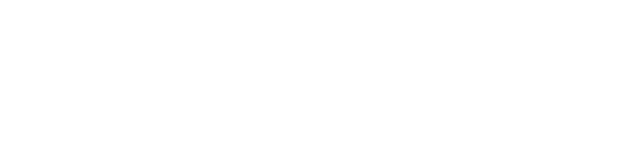
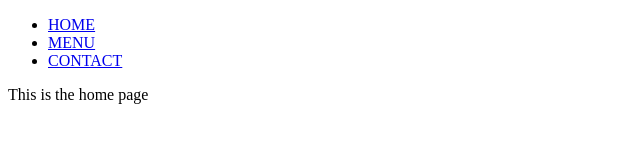
Before and after one commit to ald-p/restaurant-page, a website built with webpack: page dist/index.html in a window 1280 px wide. Shown: the whole page, without its empty margins (0-640 px from the left). Built offline with nearby package versions, Linux system fonts and the light colour scheme.

Commit message:
Add routing for nav links and page load

```diff
--- /dev/null
+++ b/src/components/nav/nav.js
@@ -0,0 +1,33 @@
+import { route }from "../../js/routing/router";
+
+const Nav = () => {
+  const navContainer = document.createElement('div');
+  navContainer.classList.add('nav-container');
+
+  const navLinksContainer = document.createElement('ul');
+
+  const homeLink = createNavLink('HOME', '/');
+  navLinksContainer.appendChild(homeLink);
+
+  const menuLink = createNavLink('MENU', '/menu');
+  navLinksContainer.appendChild(menuLink);
+
+  const contactLink = createNavLink('CONTACT', '/contact');
+  navLinksContainer.appendChild(contactLink);
+
+  navContainer.appendChild(navLinksContainer);
+
+  document.getElementById('nav').appendChild(navContainer);
+}
+
+const createNavLink = (linkText, path) => {
+  const navLinkItem = document.createElement('li');
+  const linkEl = document.createElement('a');
+  linkEl.href = path;
+  linkEl.onclick = route;
+  linkEl.textContent = linkText;
+  navLinkItem.appendChild(linkEl);
+  return navLinkItem;
+}
+
+export default Nav;
--- a/src/js/index.js
+++ b/src/js/index.js
@@ -0,0 +1,5 @@
+import Nav from "../components/nav/nav";
+import { handleLocation } from "./routing/router";
+
+Nav();
+handleLocation();
--- /dev/null
+++ b/src/js/pages/contact.js
@@ -0,0 +1,8 @@
+const Contact = () => {
+  const contactContent = document.createElement('div');
+  contactContent.textContent = 'This is the contact page';
+
+  return contactContent;
+}
+
+export default Contact;
--- /dev/null
+++ b/src/js/pages/home.js
@@ -0,0 +1,8 @@
+const Home = () => {
+  const homeContent = document.createElement('div');
+  homeContent.textContent = 'This is the home page';
+
+  return homeContent;
+}
+
+export default Home;
--- /dev/null
+++ b/src/js/pages/menu.js
@@ -0,0 +1,8 @@
+const Menu = () => {
+  const menuContent = document.createElement('div');
+  menuContent.textContent = 'This is the menu page';
+
+  return menuContent;
+}
+
+export default Menu;
--- /dev/null
+++ b/src/js/routing/router.js
@@ -0,0 +1,25 @@
+import Home from '../pages/home';
+import Menu from '../pages/menu';
+import Contact from '../pages/contact';
+
+const route = (e) => {
+  e.preventDefault();
+  window.history.pushState({}, "", e.target.href);
+  handleLocation();
+}
+
+const routes = {
+  "/": Home(),
+  "/menu": Menu(),
+  "/contact": Contact()
+};
+
+const handleLocation = () => {
+  const path = window.location.pathname;
+  const content = routes[path];
+  document.getElementById('page-content').replaceChildren(content);
+}
+
+window.onpopstate = handleLocation;
+
+export { route, handleLocation };
--- a/webpack.config.js
+++ b/webpack.config.js
@@ -10,13 +10,15 @@ module.exports = {
   },
   plugins: [
     new HtmlWebpackPlugin({
-      title: 'FastBreak Restaurant',
+      template: 'src/index.html',
+      inject: 'body'
     })
   ],
   devServer: {
     static: path.resolve(__dirname, 'dist'),
     port: 8080,
-    hot: true
+    hot: true,
+    historyApiFallback: true
   },
   module: {
     rules: [
```
Also changed, not shown: src/index.html (added, +15 -0 lines), dist/index.bundle.js, dist/index.html.
